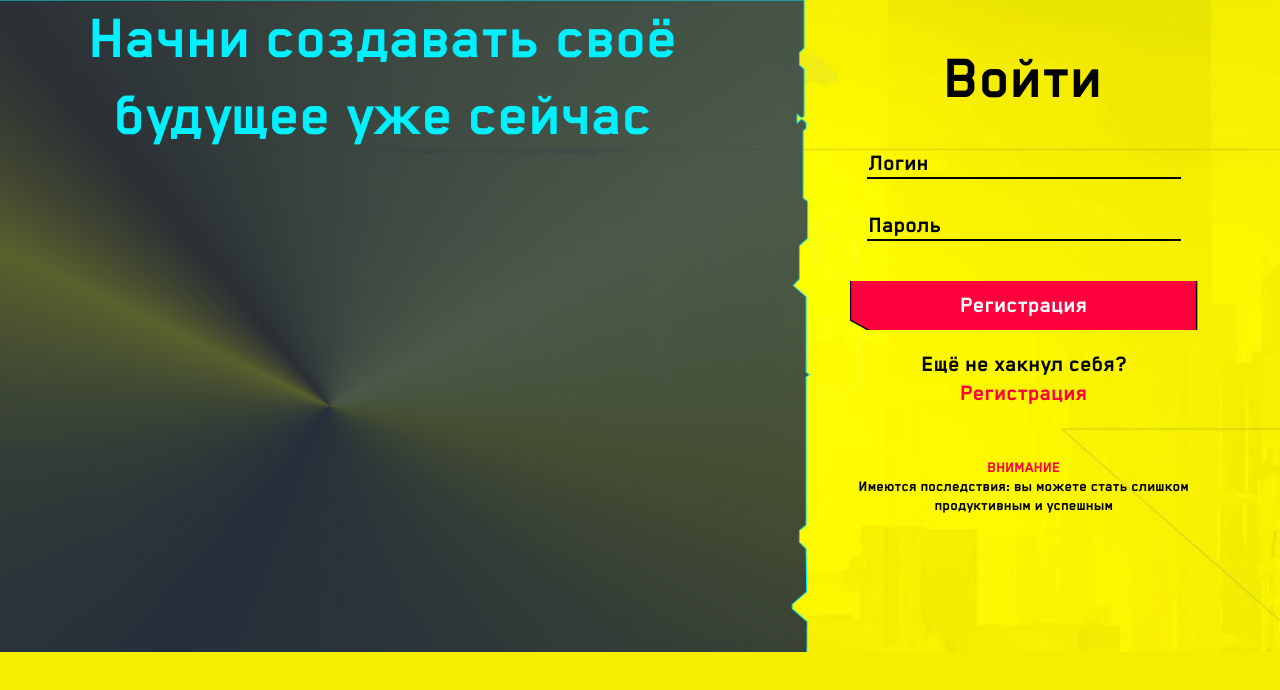
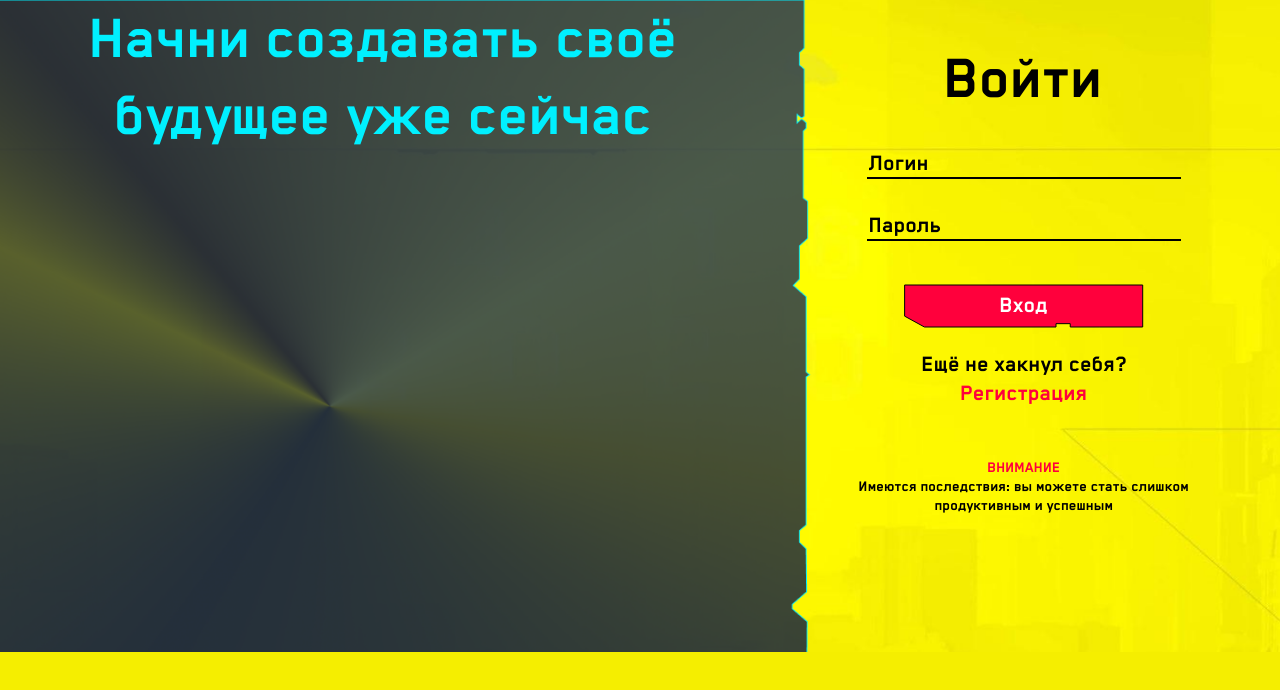
Before and after one commit to tea-corner/Frontend, a Vue app in the folder tea_corner-habbits/: page /login in a window 1280 px wide. Shown: the top 690 px of the page. Built offline with nearby package versions, Linux system fonts and the light colour scheme; the HTML template or start-up script is replaced by a standard one.

Commit message:
Изменил отображение кнопки изменил надпись подкоректировал warningBlock

```diff
--- a/tea_corner-habbits/src/App.vue
+++ b/tea_corner-habbits/src/App.vue
@@ -11,6 +11,7 @@
 html {
     font-size: 62.5%;
     background-color: #f5ee00;
+
 }
 
 
--- a/tea_corner-habbits/src/components/UI/RedButton.vue
+++ b/tea_corner-habbits/src/components/UI/RedButton.vue
@@ -26,15 +26,16 @@ export default {
     margin-top: 4rem;
     margin-bottom: 2rem;
     padding: 1rem;
-    padding-left: 11rem;
-    padding-right: 11rem;
+    padding-left: 10rem;
+    padding-right: 10rem;
     border: 0rem;
     font-family: "Blender Pro";
     font-size: 2.4rem;
     font-weight: 700;
     color: white;
     background: url("../../../public/images/Red_buttom_SVG.svg");
-    background-size: cover;
+    background-size: auto;
+    background-repeat: no-repeat;
     background-position: center center;
     width: auto;
     height: auto;
--- a/tea_corner-habbits/src/pages/Login.vue
+++ b/tea_corner-habbits/src/pages/Login.vue
@@ -33,7 +33,7 @@
 
 
                     <div class="loginButtom">
-                        <red-button>Регистрация</red-button>
+                        <red-button>Вход</red-button>
                     </div>
 
                 </form>
@@ -85,6 +85,10 @@ body {
 }
 
 @media (min-width: 950px) and (max-width: 1441px){
+    html{
+        overflow-y: hidden;
+    }
+
     main {
         display: grid;
 
@@ -131,8 +135,8 @@ body {
         margin-top: 5rem;
         align-self: flex-end;
         font-size: 1.6rem;
-        margin-left: 15%;
-        margin-right: 15%;
+        margin-left: 13%;
+        margin-right: 13%;
     }
 
     .warningBlock b {
@@ -168,4 +172,5 @@ body {
 
 
 
+
 </style>
```
